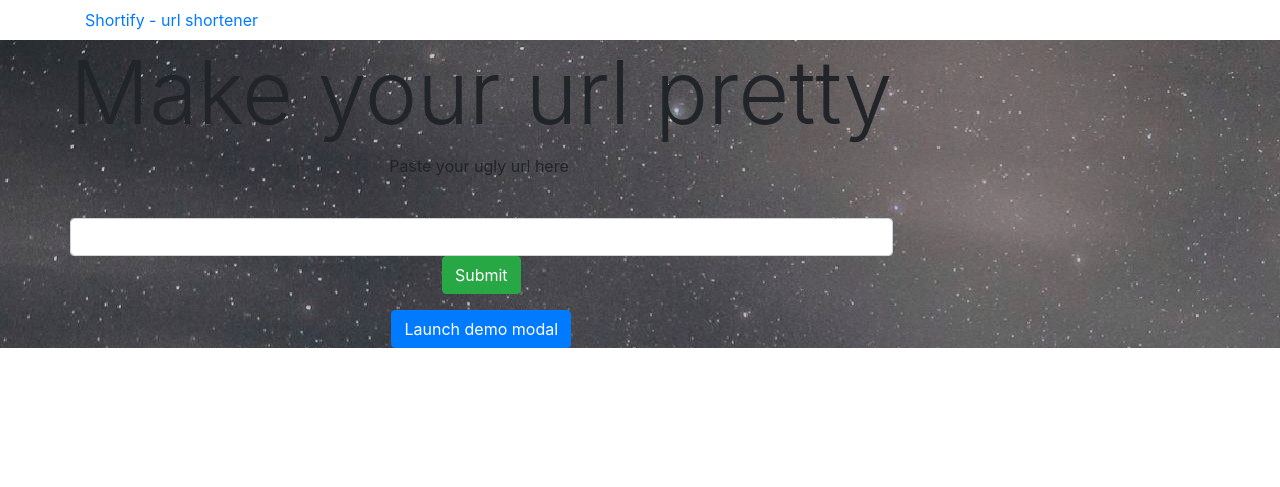
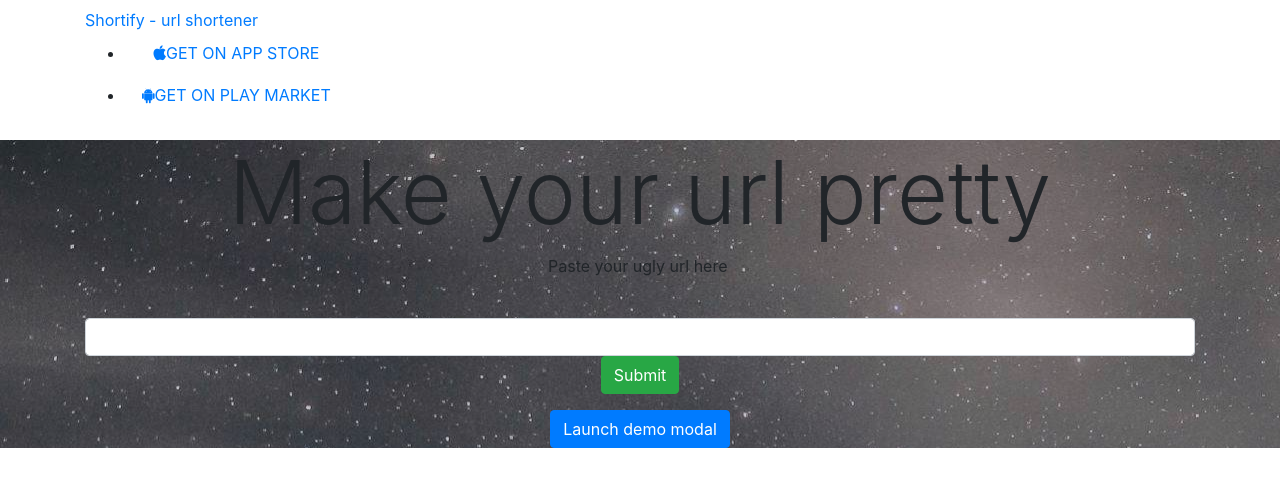
Before and after one commit to andrew-kulikov/shortify, a Django app: page / in a window 1280 px wide. Shown: the top 487 px of the page. Run offline with Django 3.2, Linux system fonts and the light colour scheme; some libraries are stand-ins or nearby versions.

Commit message:
Change base page

```diff
--- a/shortify/templates/base.html
+++ b/shortify/templates/base.html
@@ -12,10 +12,6 @@
     <meta name="description" content="Responsive Bootstrap HTML Mobile Application Template - Free Download">
     <title>Shortify</title>
 
-    <link rel="stylesheet" href="{% static 'css/material.css' %}">
-    <link rel="stylesheet" href="{% static 'css/mobirise-icons.css' %}">
-    <link rel="stylesheet" href="{% static 'css/style.css' %}">
-    <link rel="stylesheet" href="{% static 'css/tether.min.css' %}">
     <link rel="stylesheet" href="https://maxcdn.bootstrapcdn.com/bootstrap/4.1.0/css/bootstrap.min.css">
     <link rel="stylesheet" href="{% static 'css/dropdown.css' %}">
     <link rel="stylesheet" href="{% static 'css/theme.css' %}">
@@ -60,7 +56,7 @@
                         <a class="navbar-caption" href="../index.html">Shortify - url shortener</a>
                     </div>
                     <div class="mbr-table-cell">
-                        <ul class="nav-dropdown collapse pull-xs-right nav navbar-nav navbar-toggleable-sm" id="exCollapsingNavbar">
+                        <ul class="nav-dropdown align-middle float-right" id="exCollapsingNavbar"   >
                             <li class="nav-item nav-btn">
                                 <a class="nav-link btn btn-white btn-white-outline mbr-editable-menu-item" href="https://mobirise.com/free-template/mobirise-3-bootstrap-template.zip">
                                     <span class="fa fa-apple mbr-iconfont mbr-iconfont-btn"></span>GET ON APP STORE</a>
@@ -87,14 +83,13 @@
     <div class="mbr-table mbr-table-full">
         <div class="mbr-table-cell">
             <div class="container">
-                <div class="mbr-section row">
-                    <div class="mbr-table-md-up"></div>
-                    <div class="mbr-table-cell text-xs-center text-md-center">
+
+                <div class="text-xs-center text-md-center" style="horiz-align: center">
 
                     <h3 class="mbr-section-title display-2">Make your url pretty</h3>
 
                     <div class="mbr-section-text">
-                            <p>Paste your ugly url here&nbsp;</p>
+                        <p>Paste your ugly url here&nbsp</p>
                         <form method="get">
                             <div class="form-group">
                                 <label for="usr"></label>
@@ -138,9 +133,7 @@
 
     </div>
 
-    </div>
 
-    </div>
 
 
 
```
Lines whose indentation alone changed are shown as unchanged.
